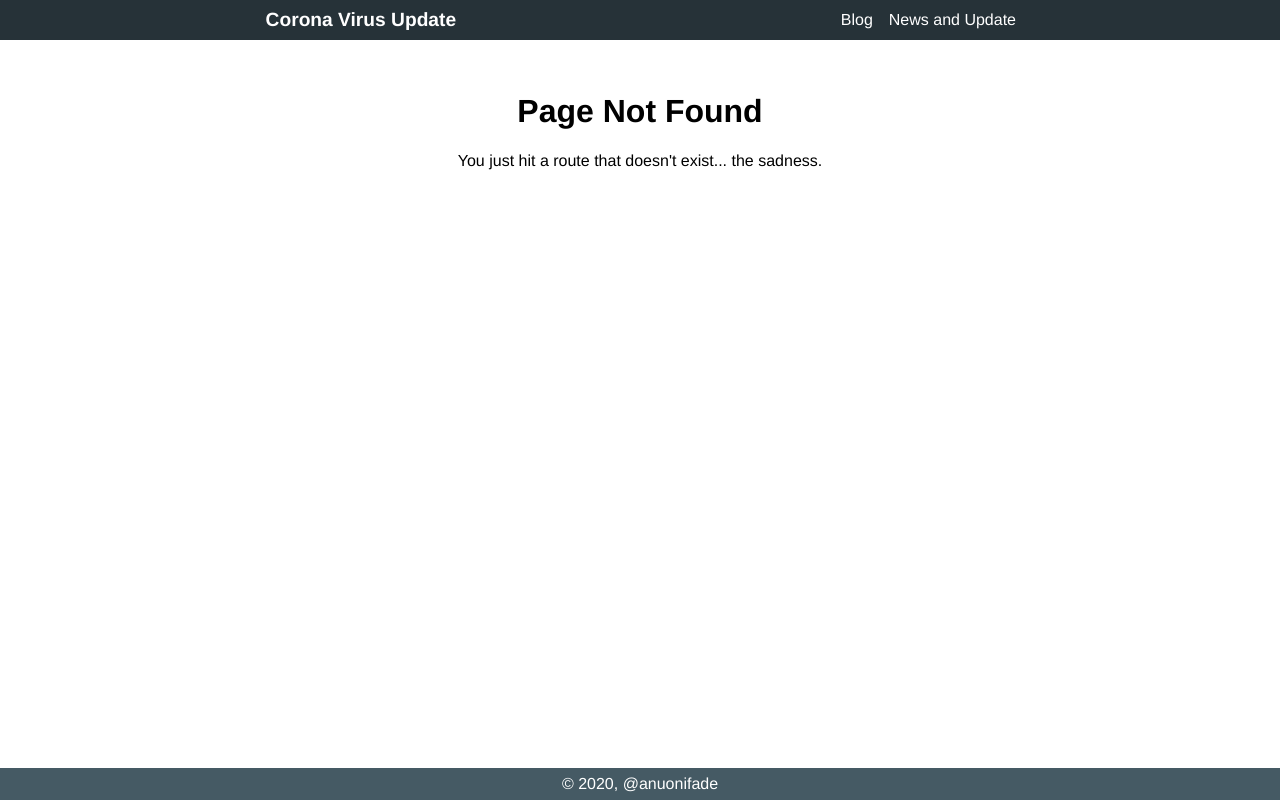
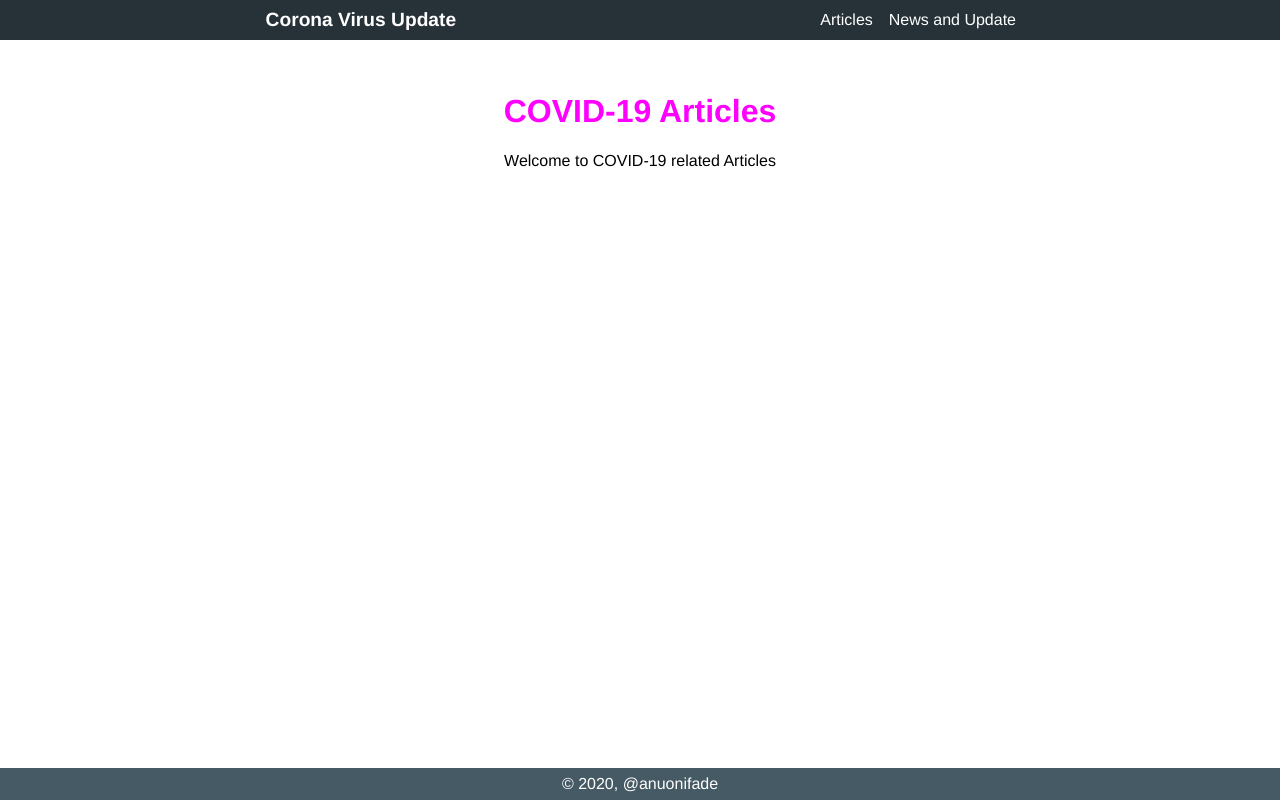
Before and after one commit to anuonifade/corona-update, a Gatsby site: page /articles in a window 1280 px wide. Before the commit this address had no page. Built offline with nearby package versions, Linux system fonts and the light colour scheme; Gatsby itself is replaced by a stand-in of ours.

Commit message:
changes blogs link to articles

```diff
--- a/src/components/Header.js
+++ b/src/components/Header.js
@@ -10,7 +10,7 @@ const Header = () => {
         <p><Link to="/">Corona Virus Update</Link></p>
         <ul>
           <li>
-            <Link to="/blogs/">Blog</Link>
+            <Link to="/articles/">Articles</Link>
           </li>
           <li>
             <Link to="/news/">News and Update</Link>
--- a/src/pages/blogs.js
+++ b/src/pages/articles.js
@@ -8,11 +8,11 @@ const BlogPage = () => {
   return (
     <Layout pageName="two">
       <Helmet>
-        <title>Blogs and Articles</title>
+        <title>Corona Virus Articles</title>
       </Helmet>
       <Container type="content" className="text-center">
-        <h1>Blogs and Articles</h1>
-        <p>Welcome to Corona Virus Blogpost and Articles</p>
+        <h1>COVID-19 Articles</h1>
+        <p>Welcome to COVID-19 related Articles</p>
       </Container>
     </Layout>
   );
```
